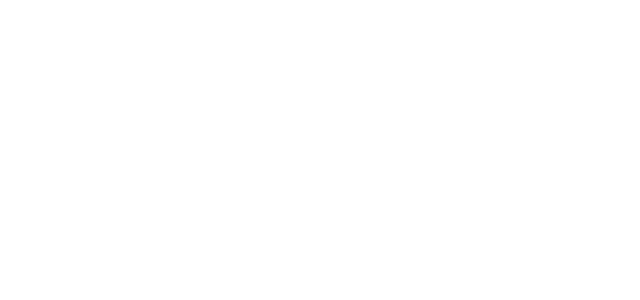
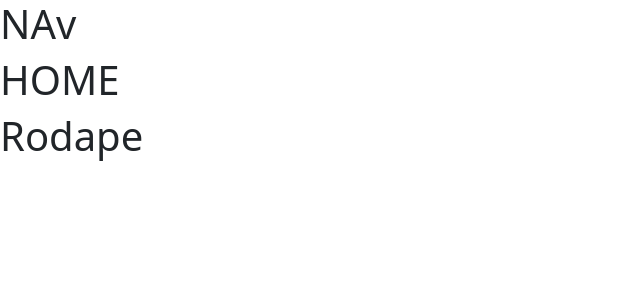
Before and after one commit to guverissimo/04-sprint-infoAir, a React (Vite) app: page / in a window 1280 px wide. Shown: the top 300 px of the page, without its empty margins (0-640 px from the left). Built offline with nearby package versions, Linux system fonts and the light colour scheme.

Commit message:
add routes

```diff
--- a/index.html
+++ b/index.html
@@ -4,10 +4,12 @@
     <meta charset="UTF-8" />
     <link rel="icon" type="image/svg+xml" href="/vite.svg" />
     <meta name="viewport" content="width=device-width, initial-scale=1.0" />
+    <link href="https://cdn.jsdelivr.net/npm/bootstrap@5.3.2/dist/css/bootstrap.min.css" rel="stylesheet" integrity="sha384-T3c6CoIi6uLrA9TneNEoa7RxnatzjcDSCmG1MXxSR1GAsXEV/Dwwykc2MPK8M2HN" crossorigin="anonymous">
     <title>Info Air</title>
   </head>
   <body>
     <div id="root"></div>
     <script type="module" src="/src/main.jsx"></script>
+    <script src="https://cdn.jsdelivr.net/npm/bootstrap@5.3.2/dist/js/bootstrap.bundle.min.js" integrity="sha384-C6RzsynM9kWDrMNeT87bh95OGNyZPhcTNXj1NW7RuBCsyN/o0jlpcV8Qyq46cDfL" crossorigin="anonymous"></script>
   </body>
 </html>
--- a/src/App.jsx
+++ b/src/App.jsx
@@ -1,12 +1,16 @@
-import {  } from 'react'
+import {} from 'react';
+import Nav from './components/Nav';
+import Rodape from './components/Rodape';
+import { Outlet } from 'react-router-dom';
 
 function App() {
-
   return (
     <>
-
+      <Nav />
+      <Outlet />
+      <Rodape />
     </>
-  )
+  );
 }
 
-export default App
+export default App;
--- /dev/null
+++ b/src/components/Nav.jsx
@@ -0,0 +1,11 @@
+import {} from "react";
+
+const Nav = () => {
+  return (
+    <>
+      <h1>NAv</h1>
+    </>
+  );
+};
+
+export default Nav;
--- /dev/null
+++ b/src/components/Rodape.jsx
@@ -0,0 +1,11 @@
+import {} from "react";
+
+const Rodape = () => {
+  return (
+    <>
+      <h1>Rodape</h1>
+    </>
+  );
+};
+
+export default Rodape;
--- a/src/main.jsx
+++ b/src/main.jsx
@@ -1,9 +1,23 @@
-import React from 'react'
-import ReactDOM from 'react-dom/client'
-import App from './App.jsx'
+import ReactDOM from "react-dom/client";
+import { RouterProvider, createBrowserRouter } from "react-router-dom";
+import Home from "./routes/Home.jsx";
+import Error from "./routes/Error.jsx";
+import App from "./App.jsx";
+
+const router = createBrowserRouter ([
+  {
+    path:'/', element:<App />,
+    errorElement:<Error />,
+
+    children: [
+      {path: '/', element: <Home />},
+    ]
+  }
+])
 
 ReactDOM.createRoot(document.getElementById('root')).render(
-  <React.StrictMode>
-    <App />
-  </React.StrictMode>,
-)
+  <>
+    <RouterProvider router={router}/>
+
+  </>,
+);
--- /dev/null
+++ b/src/routes/Error.jsx
@@ -0,0 +1,11 @@
+import {} from "react"
+
+const Error = () => {
+    return (
+        <>
+
+        </>
+    )
+}
+
+export default Error
--- /dev/null
+++ b/src/routes/Home.jsx
@@ -0,0 +1,11 @@
+import {} from "react"
+
+const Home = () => {
+    return (
+        <>
+            <h1>HOME</h1>
+        </>
+    )
+}
+
+export default Home
```
